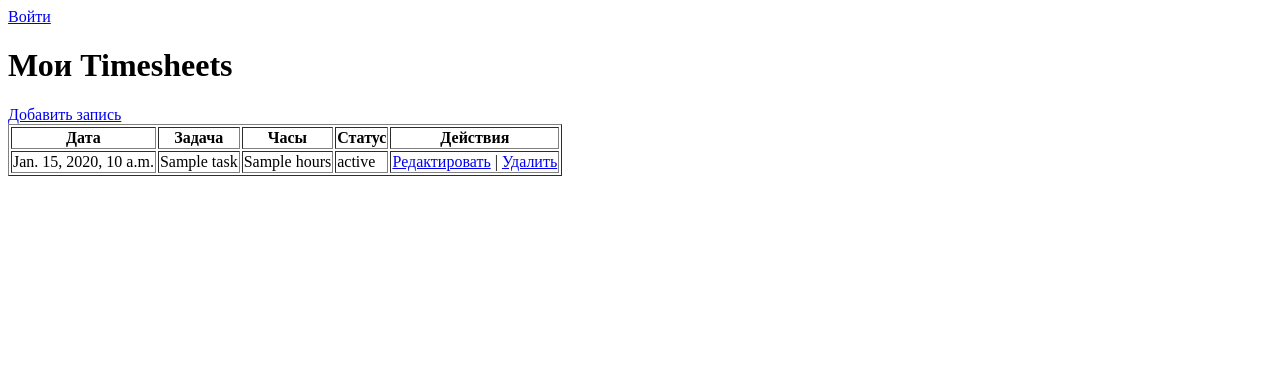
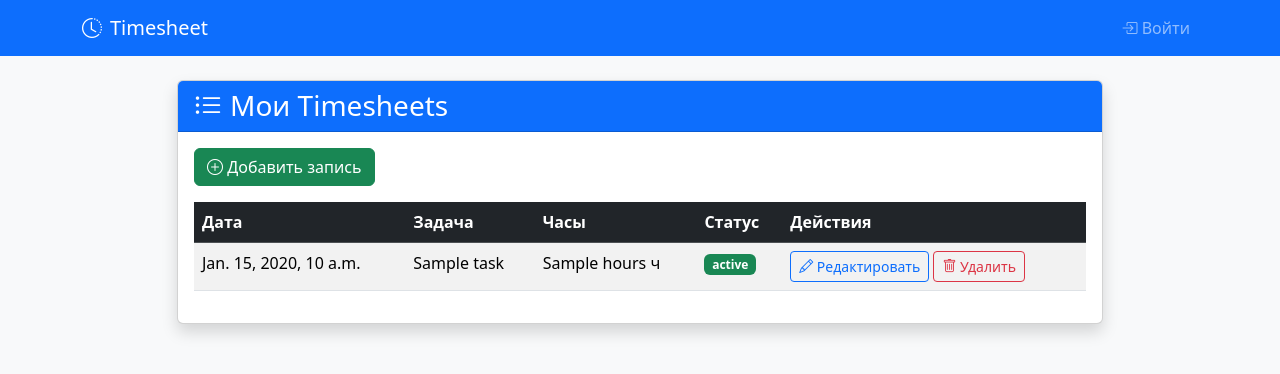
Before and after one commit to ushurakhunovak-rgb/project3_Ushurakhunova_k, a Django app: template timesheet/templates/timesheet_list.html in a window 1280 px wide. Shown: the top 374 px of the page. Run offline with Django 3.2, Linux system fonts and the light colour scheme; the template is opened without the code that fills it: most values are stand-ins (such as "Sample title", 1, 10 or a date in 2020).

Commit message:
Step 1.4: Add Bootstrap design to templates (navbar, cards, table)

```diff
--- a/timesheet/templates/base.html
+++ b/timesheet/templates/base.html
@@ -1,19 +1,34 @@
 <!DOCTYPE html>
 <html lang="ru">
 <head>
-    <title>Timesheet Project</title>
+    <meta charset="UTF-8">
+    <meta name="viewport" content="width=device-width, initial-scale=1.0">
+    <title>{% block title %}Timesheet Project{% endblock %}</title>
+    <!-- Bootstrap 5 CDN -->
+    <link href="https://cdn.jsdelivr.net/npm/bootstrap@5.3.3/dist/css/bootstrap.min.css" rel="stylesheet">
+    <link href="https://cdn.jsdelivr.net/npm/bootstrap-icons@1.11.3/font/bootstrap-icons.css" rel="stylesheet">
 </head>
-<body>
-    <nav>
-        {% if user.is_authenticated %}
-            Привет, {{ user.username }}! |
-            <a href="{% url 'timesheet_list' %}">Timesheets</a> |
-            <a href="{% url 'timesheet_create' %}">Добавить</a> |
-            <a href="{% url 'logout' %}">Выйти</a>
-        {% else %}
-            <a href="{% url 'login' %}">Войти</a>
-        {% endif %}
+<body class="bg-light">
+    <nav class="navbar navbar-expand-lg navbar-dark bg-primary">
+        <div class="container">
+            <a class="navbar-brand" href="{% url 'timesheet_list' %}"><i class="bi bi-clock-history me-2"></i>Timesheet</a>
+            <div class="navbar-nav ms-auto">
+                {% if user.is_authenticated %}
+                    <span class="navbar-text me-3">Привет, {{ user.username }}!</span>
+                    <a class="nav-link" href="{% url 'timesheet_list' %}"><i class="bi bi-list-ul"></i> Timesheets</a>
+                    <a class="nav-link" href="{% url 'timesheet_create' %}"><i class="bi bi-plus-circle"></i> Добавить</a>
+                    <a class="nav-link" href="{% url 'logout' %}"><i class="bi bi-box-arrow-right"></i> Выйти</a>
+                {% else %}
+                    <a class="nav-link" href="{% url 'login' %}"><i class="bi bi-box-arrow-in-right"></i> Войти</a>
+                {% endif %}
+            </div>
+        </div>
     </nav>
-    {% block content %}{% endblock %}
+    <div class="container mt-4">
+        {% block content %}
+        {% endblock %}
+    </div>
+    <!-- Bootstrap JS -->
+    <script src="https://cdn.jsdelivr.net/npm/bootstrap@5.3.3/dist/js/bootstrap.bundle.min.js"></script>
 </body>
 </html>
--- a/timesheet/templates/timesheet_list.html
+++ b/timesheet/templates/timesheet_list.html
@@ -1,22 +1,52 @@
 {% extends 'base.html' %}
+{% block title %}Мои Timesheets{% endblock %}
 {% block content %}
-<h1>Мои Timesheets</h1>
-<a href="{% url 'timesheet_create' %}">Добавить запись</a>
-<table border="1">
-    <tr><th>Дата</th><th>Задача</th><th>Часы</th><th>Статус</th><th>Действия</th></tr>
+<div class="row justify-content-center">
+    <div class="col-md-10">
+        <div class="card shadow">
+            <div class="card-header bg-primary text-white">
+                <h3 class="mb-0"><i class="bi bi-list-ul me-2"></i>Мои Timesheets</h3>
+            </div>
+            <div class="card-body">
+                <a href="{% url 'timesheet_create' %}" class="btn btn-success mb-3"><i class="bi bi-plus-circle"></i> Добавить запись</a>
+                {% if timesheets %}
+                <div class="table-responsive">
+                    <table class="table table-striped table-hover">
+                        <thead class="table-dark">
+                            <tr>
+                                <th>Дата</th>
+                                <th>Задача</th>
+                                <th>Часы</th>
+                                <th>Статус</th>
+                                <th>Действия</th>
+                            </tr>
+                        </thead>
+                        <tbody>
                             {% for ts in timesheets %}
                             <tr>
                                 <td>{{ ts.date }}</td>
                                 <td>{{ ts.task.name }}</td>
-        <td>{{ ts.hours }}</td>
-        <td>{{ ts.get_status_display }}</td>
+                                <td>{{ ts.hours }} ч</td>
+                                <td><span class="badge bg-{% if ts.status == 'pending' %}warning{% elif ts.status == 'approved' %}success{% else %}danger{% endif %}">{{ ts.get_status_display }}</span></td>
                                 <td>
-            <a href="{% url 'timesheet_update' ts.pk %}">Редактировать</a> |
-            <a href="{% url 'timesheet_delete' ts.pk %}">Удалить</a>
+                                    <a href="{% url 'timesheet_update' ts.pk %}" class="btn btn-sm btn-outline-primary"><i class="bi bi-pencil"></i> Редактировать</a>
+                                    <a href="{% url 'timesheet_delete' ts.pk %}" class="btn btn-sm btn-outline-danger"><i class="bi bi-trash"></i> Удалить</a>
                                 </td>
                             </tr>
-    {% empty %}
-    <tr><td colspan="5">Нет записей. Создайте первую!</td></tr>
                             {% endfor %}
+                        </tbody>
                     </table>
+                </div>
+                {% else %}
+                <div class="alert alert-info text-center">
+                    <i class="bi bi-inbox fs-1 mb-2 d-block"></i>
+                    <h5>Нет записей</h5>
+                    <p>Начните с добавления первой timesheet!</p>
+                    <a href="{% url 'timesheet_create' %}" class="btn btn-primary">Создать первую</a>
+                </div>
+                {% endif %}
+            </div>
+        </div>
+    </div>
+</div>
 {% endblock %}
```
Also changed, not shown: timesheet/templates/timesheet_form.html (added, +40 -0 lines). Lines whose indentation alone changed are shown as unchanged.
